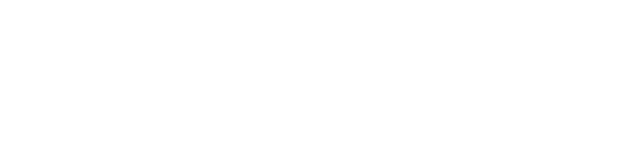
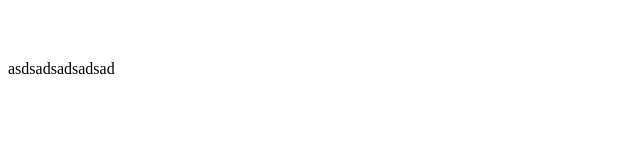
Before and after one commit to motazahmed1/motazasasas, a plain HTML site: page index.html in a window 1280 px wide. Shown: the whole page, without its empty margins (0-640 px from the left). Drawn offline with Linux system fonts and the light colour scheme.

Commit message:
new edit

```diff
--- a/index.html
+++ b/index.html
@@ -1,6 +1,8 @@
 <!DOCTYPE html>
 <html>
     <body>
-
+        <br>
+        <br>
+        <p>asdsadsadsadsad</p>
     </body>
 </html>
```
